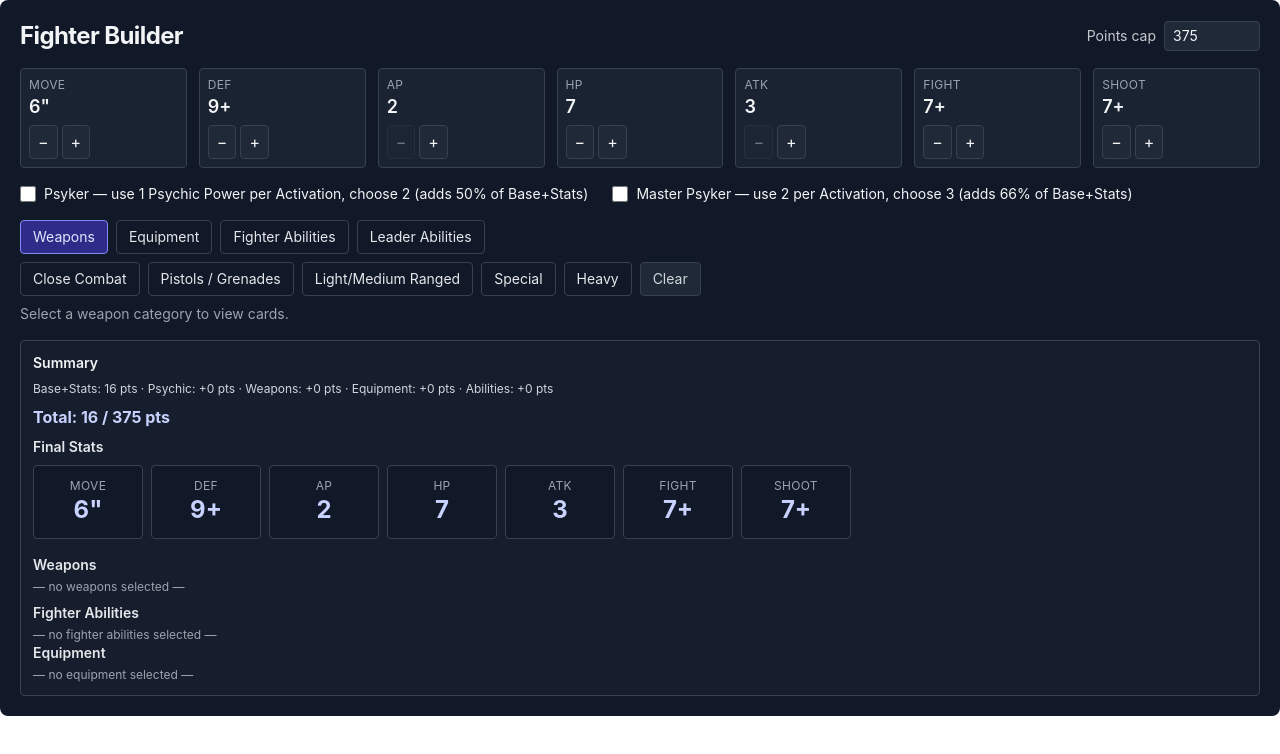
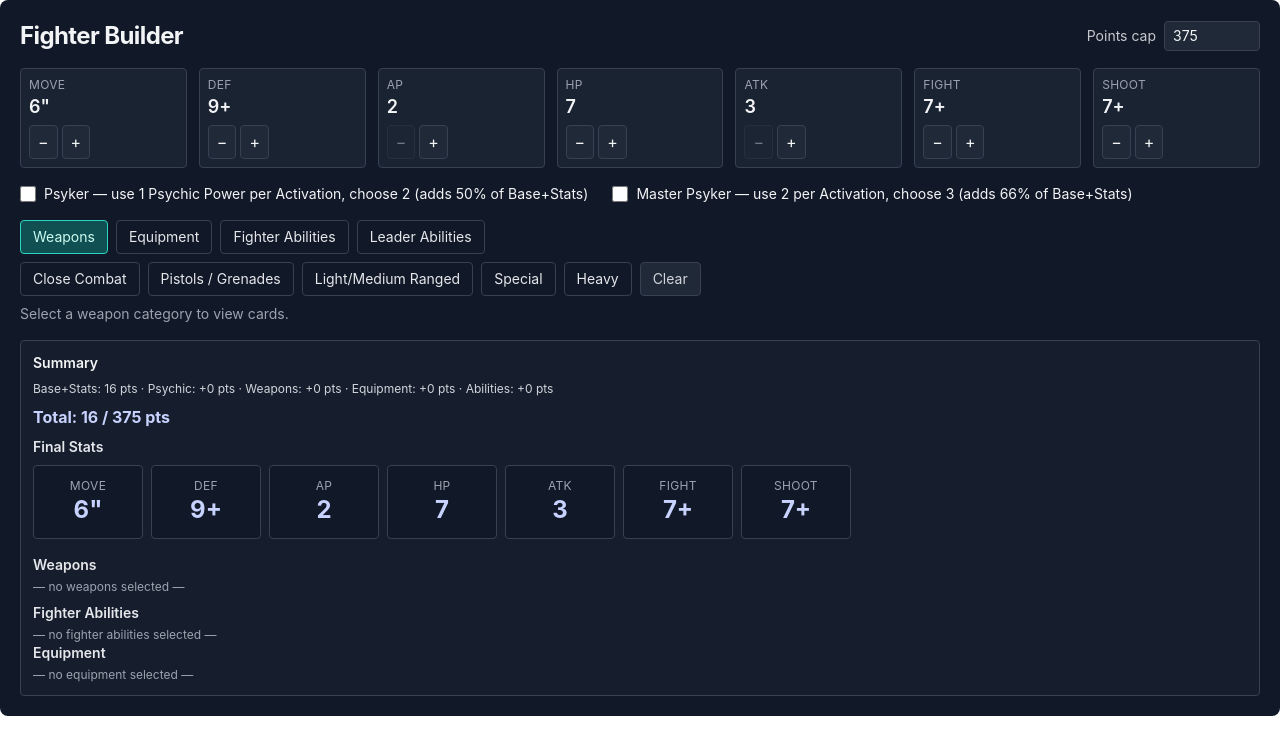
Before and after one commit to e28systems/e28systems.github.io, a React (Create React App) app: page / in a window 1280 px wide. Shown: the top 754 px of the page. Built offline with nearby package versions, Linux system fonts and the light colour scheme.

Commit message:
Update App.js

```diff
--- a/src/App.js
+++ b/src/App.js
@@ -606,7 +606,7 @@ export default function StatsBuilderStandalone() {
 
           {/* Pane selector */}
           <div className="flex items-center gap-2 mt-4 mb-2">
-            <button onClick={() => setPane('weapons')} className={`px-3 py-1.5 rounded border text-sm ${pane==='weapons' ? 'bg-indigo-700/60 border-indigo-400 text-indigo-100' : 'bg-gray-900 border-gray-700 hover:bg-gray-800 text-gray-200'}`}>Weapons</button>
+            <button onClick={() => setPane('weapons')} className={`px-3 py-1.5 rounded border text-sm ${pane==='weapons' ? 'bg-teal-700/60 border-teal-400 text-teal-100' : 'bg-gray-900 border-gray-700 hover:bg-gray-800 text-gray-200'}`}>Weapons</button>
             <button onClick={() => setPane('equipment')} className={`px-3 py-1.5 rounded border text-sm ${pane==='equipment' ? 'bg-indigo-700/60 border-indigo-400 text-indigo-100' : 'bg-gray-900 border-gray-700 hover:bg-gray-800 text-gray-200'}`}>Equipment</button>
             <button onClick={() => setPane('abilities')} className={`px-3 py-1.5 rounded border text-sm ${pane==='abilities' ? 'bg-indigo-700/60 border-indigo-400 text-indigo-100' : 'bg-gray-900 border-gray-700 hover:bg-gray-800 text-gray-200'}`}>Fighter Abilities</button>
             <button onClick={() => setPane('leader')} className={`px-3 py-1.5 rounded border text-sm ${pane==='leader' ? 'bg-indigo-700/60 border-indigo-400 text-indigo-100' : 'bg-gray-900 border-gray-700 hover:bg-gray-800 text-gray-200'}`}>Leader Abilities</button>
```
